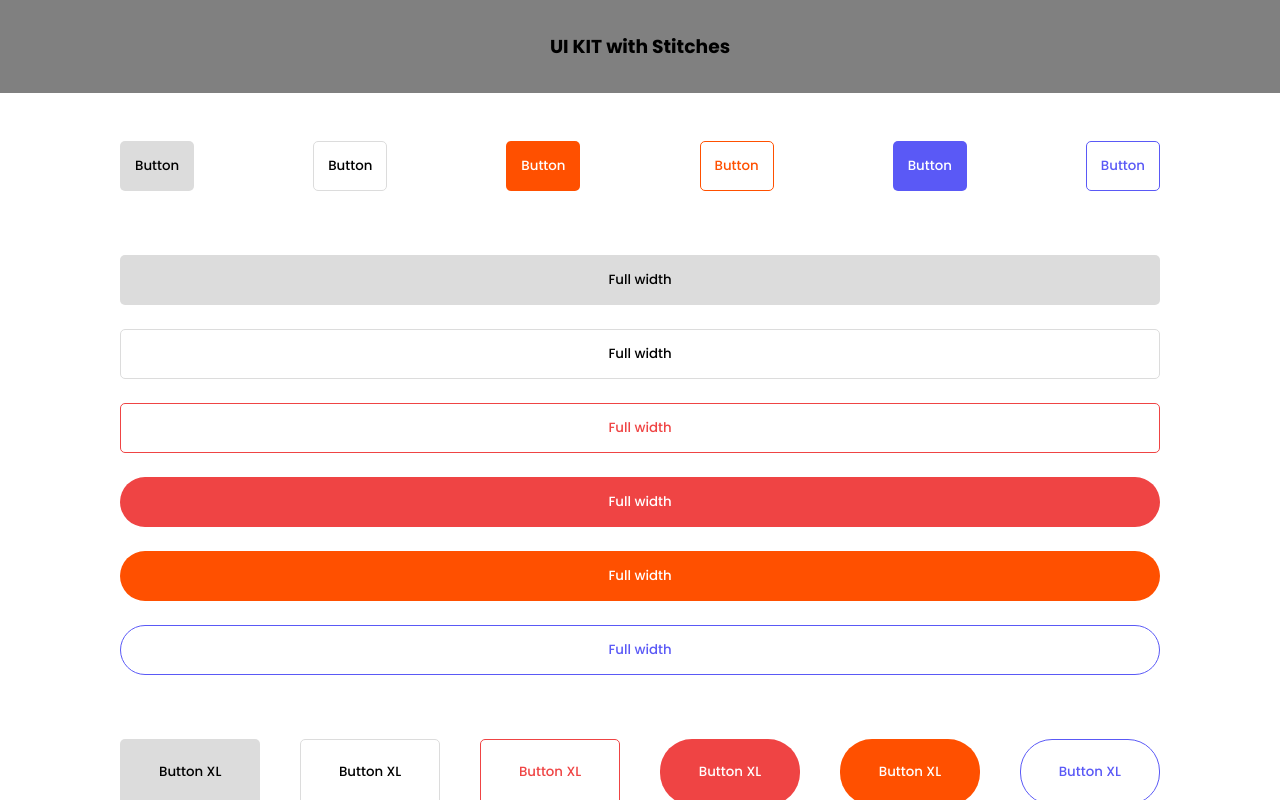
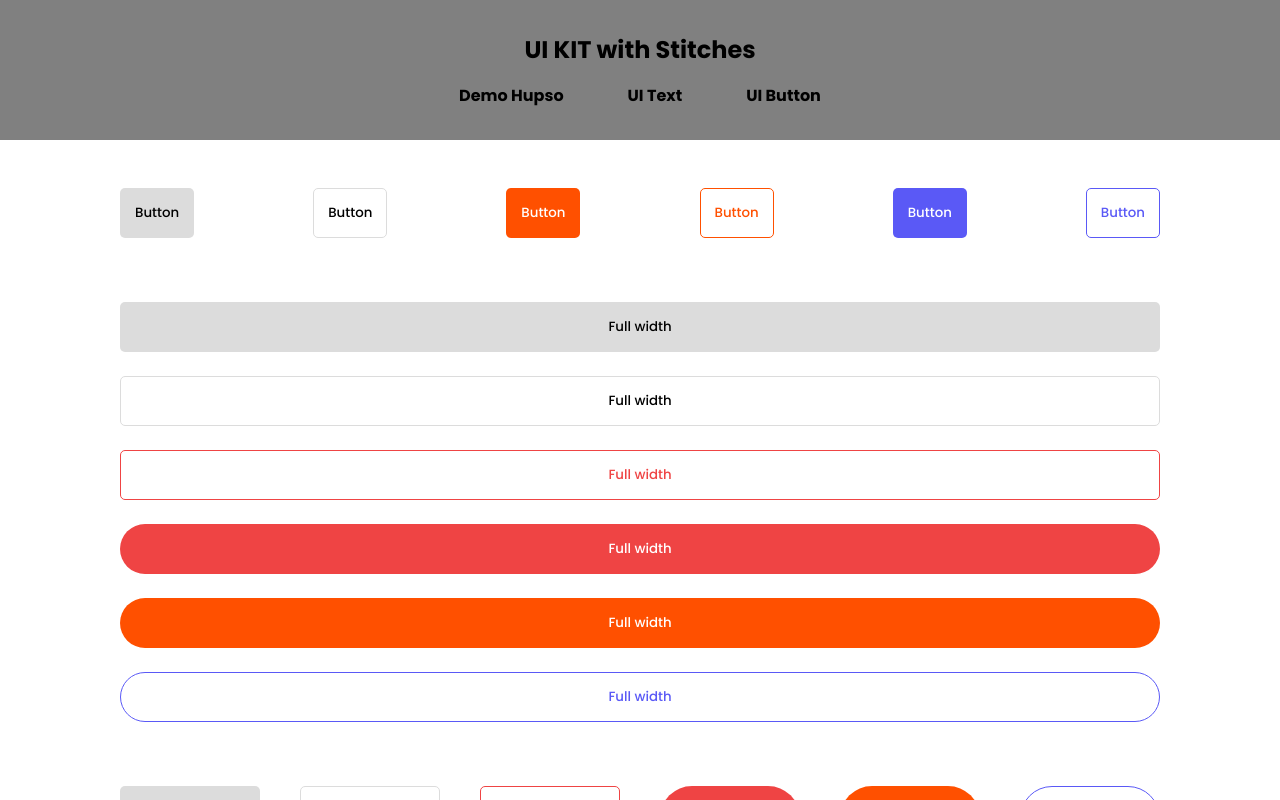
Before and after one commit to RaficraftOnprod/hupso-benchmark, a Next.js app: page /stitchesUI/HomeButton in a window 1280 px wide. Built offline with nearby package versions, Linux system fonts and the light colour scheme.

Commit message:
feat: add header nav

```diff
--- a/core/components/Stitches/UI/Atoms/Buttons/Button.tsx
+++ b/core/components/Stitches/UI/Atoms/Buttons/Button.tsx
@@ -69,7 +69,6 @@ export const Button = styled('button', {
           border: '1px solid',
         },
       },
-
     },
 
     outlined: {
--- a/core/components/Stitches/UI/Atoms/Text/Text.tsx
+++ b/core/components/Stitches/UI/Atoms/Text/Text.tsx
@@ -1,3 +1,5 @@
+import Link from 'next/link';
+
 import { styled } from 'stitches.config';
 
 export const Text = styled('p', {
@@ -159,3 +161,11 @@ export const H5 = styled('h5', Text);
 export const H6 = styled('h6', Text);
 export const Label = styled('label', Text);
 export const Blockquote = styled('label', Text);
+
+export const Href = styled(Link, Text, {
+  transition: 'color ease .3s',
+  '&:hover': {
+    textDecoration: 'underline',
+    color: 'white',
+  },
+});
--- a/pages/stitchesUI/HomeButton.tsx
+++ b/pages/stitchesUI/HomeButton.tsx
@@ -1,20 +1,35 @@
-import { Avatar } from '@nextui-org/react';
 import { styled } from '@stitches/react';
 
 import { IconeUser } from '@core/assets/svg/icones';
-import { Button, CircleButton, AvatarButton } from '@core/components/Stitches/UI/Atoms/Buttons/Button';
+import {
+  Button, CircleButton, AvatarButton,
+} from '@core/components/Stitches/UI/Atoms/Buttons/Button';
 import FlexGroup from '@core/components/Stitches/UI/Atoms/FlexGroup/FlexGroup';
 import MainContainer from '@core/components/Stitches/UI/Atoms/MainContainer/MainContainer';
+import { H1, Href } from '@core/components/Stitches/UI/Atoms/Text/Text';
 
 const Section = styled('section');
 
 const HomeButton = () => (
   <Section css={{ padding: '0 0 6rem 0' }}>
-    <MainContainer css={{ backgroundColor: 'gray', margin: '0 0 3rem 0' }}>
-      <div>
-        <h1 style={{ textAlign: 'center', padding: '2rem 0' }}>UI KIT with Stitches</h1>
-        <section />
-      </div>
+    <MainContainer css={{ backgroundColor: 'gray', margin: '0 0 3rem 0', paddingY: '2rem' }}>
+      <FlexGroup direction="column" gap="1rem">
+        <div>
+          <H1 weight="700" css={{ textAlign: 'center' }}>UI KIT with Stitches</H1>
+          <section />
+        </div>
+        <FlexGroup gap="4rem">
+          <Href href="/stitches" weight="700">
+            Demo Hupso
+          </Href>
+          <Href href="/stitchesUI/HomeText" weight="700">
+            UI Text
+          </Href>
+          <Href href="/stitchesUI/HomeButton" weight="700">
+            UI Button
+          </Href>
+        </FlexGroup>
+      </FlexGroup>
     </MainContainer>
 
     {/* Standart Button */}
@@ -108,6 +123,7 @@ const HomeButton = () => (
         <AvatarButton circle="md" color="orange">
           <IconeUser />
         </AvatarButton>
+
       </FlexGroup>
     </MainContainer>
   </Section>
```
Also changed, not shown: pages/stitchesUI/HomeText.tsx (+20 -6 lines).
